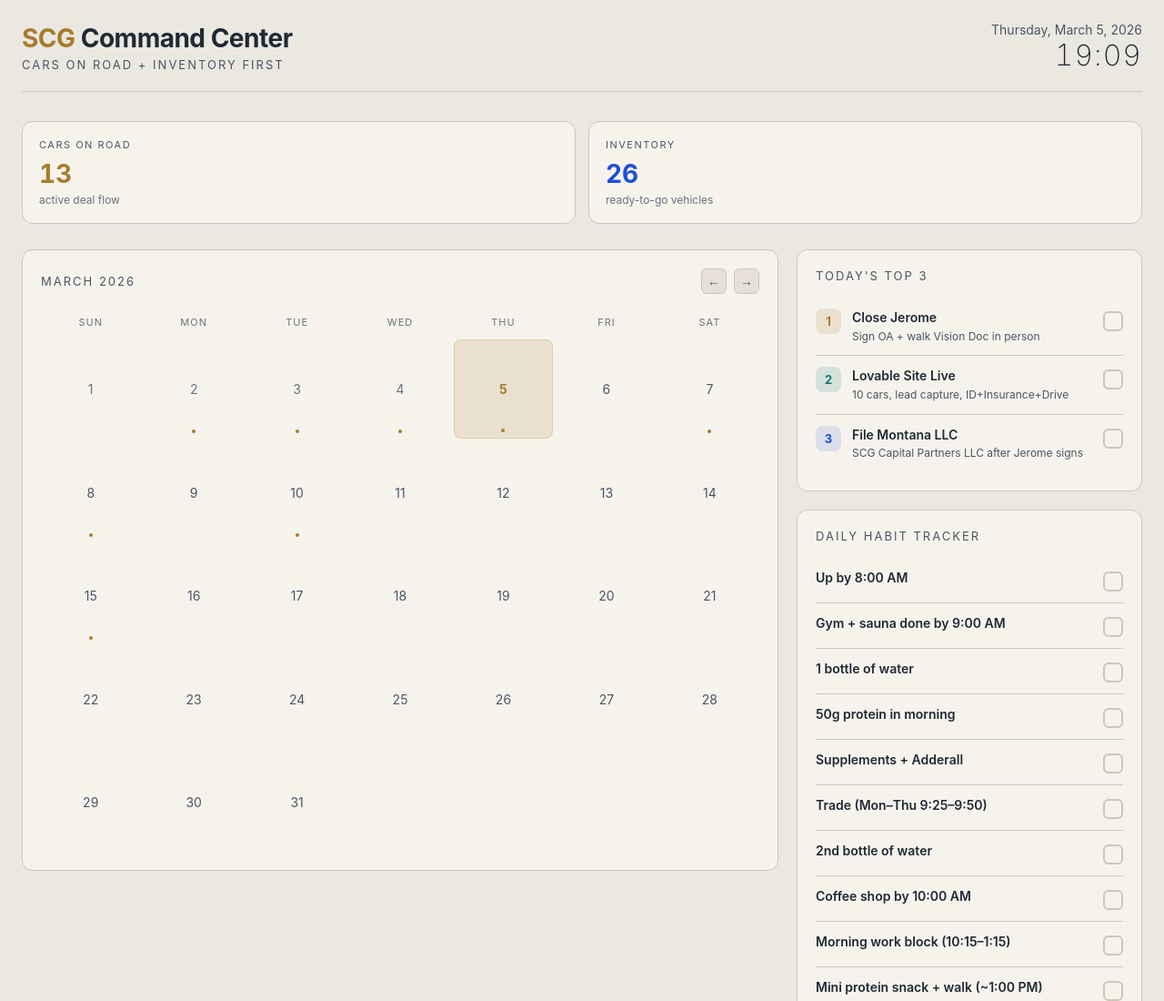
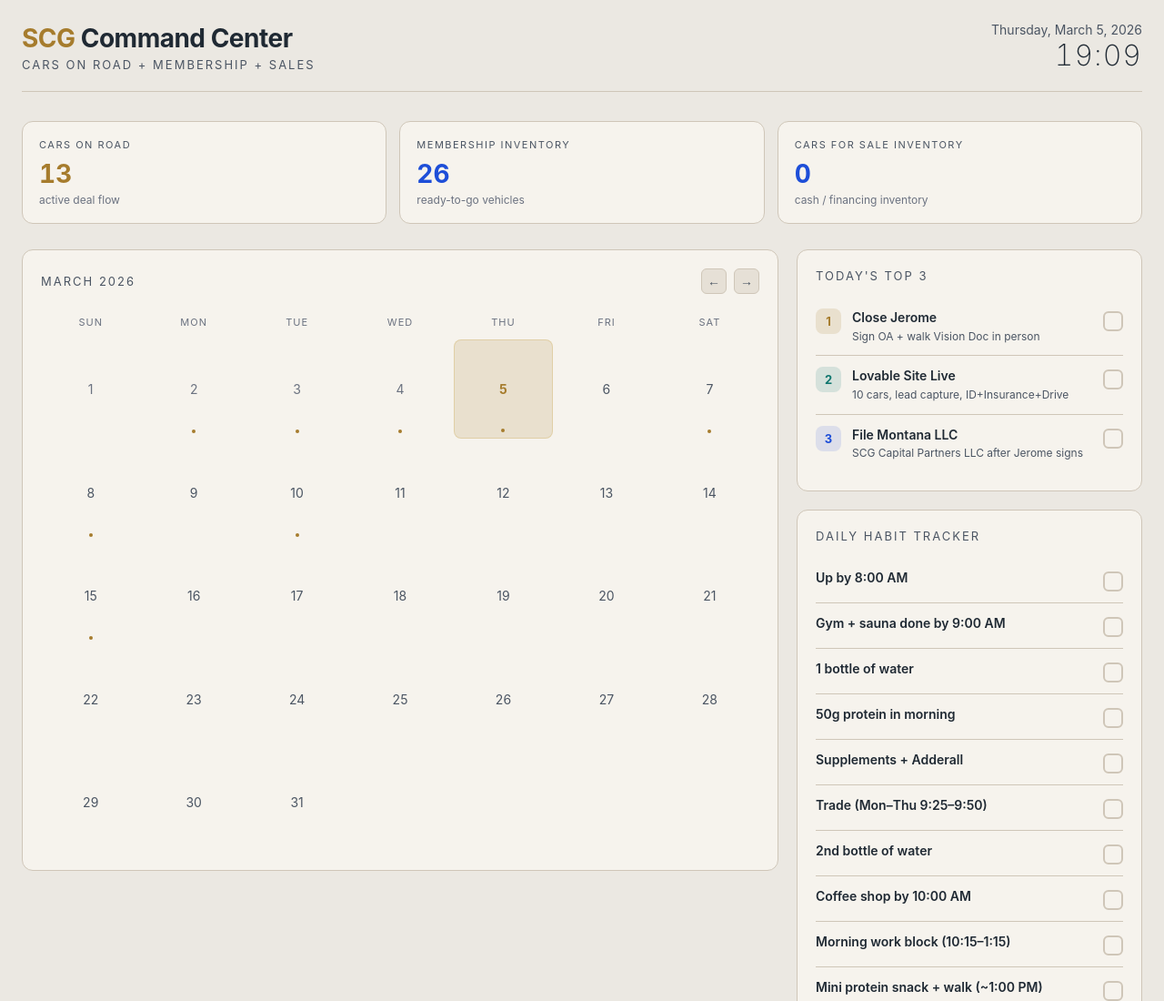
Before and after one commit to stradacorsagroup-art/scg-command-center-1772499933, a website: page index.html in a window 1280 px wide. Shown: the top 1100 px of the page at 91% size. Drawn offline with nearby package versions, Linux system fonts and the light colour scheme.

Commit message:
ui: rename inventory KPI to membership inventory and add cars-for-sale inventory KPI

```diff
--- a/index.html
+++ b/index.html
@@ -673,7 +673,7 @@
     <div class="header">
         <div class="header-left">
             <h1><span>SCG</span> Command Center</h1>
-            <div class="subtitle">Cars on Road + Inventory first</div>
+            <div class="subtitle">Cars on Road + Membership + Sales</div>
         </div>
         <div class="header-right">
             <div class="date" id="currentDate"></div>
@@ -682,16 +682,21 @@
     </div>
 
     <!-- KPI CARDS -->
-    <div class="kpis" style="grid-template-columns: repeat(2, 1fr);">
+    <div class="kpis" style="grid-template-columns: repeat(3, 1fr);">
         <div class="kpi clickable" onclick="openDealsKanban()">
             <div class="kpi-label">Cars on Road</div>
             <div class="kpi-value" style="color:var(--accent)" id="kpi-cars">0</div>
             <div class="kpi-sub">active deal flow</div>
         </div>
         <div class="kpi clickable" onclick="openInventoryKanban()">
-            <div class="kpi-label">Inventory</div>
+            <div class="kpi-label">Membership Inventory</div>
             <div class="kpi-value" style="color:var(--blue)" id="kpi-inventory">0</div>
             <div class="kpi-sub">ready-to-go vehicles</div>
+        </div>
+        <div class="kpi">
+            <div class="kpi-label">Cars for Sale Inventory</div>
+            <div class="kpi-value" style="color:var(--blue)" id="kpi-cars-sale">0</div>
+            <div class="kpi-sub">cash / financing inventory</div>
         </div>
     </div>
 
@@ -965,7 +970,8 @@ const DEFAULT_DATA = {
         { name: "Close Jerome", detail: "Sign OA + walk Vision Doc in person", done: false },
         { name: "Lovable Site Live", detail: "10 cars, lead capture, ID+Insurance+Drive", done: false },
         { name: "File Montana LLC", detail: "SCG Capital Partners LLC after Jerome signs", done: false }
-    ]
+    ],
+    carsForSaleCount: 0
 };
 
 function loadData() {
@@ -1058,6 +1064,8 @@ function updateKPIs() {
     document.getElementById('kpi-cars').textContent = k.carsOnRoad ?? 0;
     const inv = data.inventoryCount || data.inventory?.count || 0;
     document.getElementById('kpi-inventory').textContent = inv;
+    const sale = data.carsForSaleCount || 0;
+    document.getElementById('kpi-cars-sale').textContent = sale;
 }
 
 async function refreshInventoryCountFromCards() {
```
